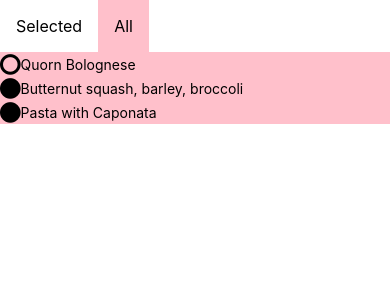
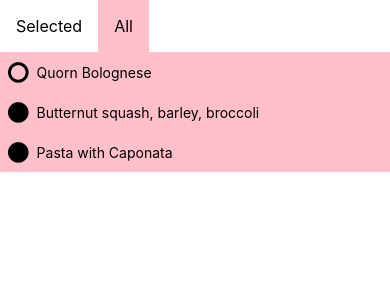
Before and after one commit to danielneal/select-list, a React Native app: screen / in a window 390 px wide. Shown: the top 300 px of the page. Built offline with nearby package versions, Linux system fonts and the light colour scheme.

Commit message:
Add spacing to list items

```diff
--- a/components/ListItems.js
+++ b/components/ListItems.js
@@ -4,7 +4,7 @@ import { FontAwesome } from '@expo/vector-icons';
 const listItems = [{id:1,title:"Quorn Bolognese",selected:false},
                    {id:2,title:"Butternut squash, barley, broccoli",selected:true},
                    {id:3,title:"Pasta with Caponata",selected:true}]
-
+import {spacing} from '../style/constants'
 
 export const ListItems = (props) => {
     return listItems
@@ -12,8 +12,8 @@ export const ListItems = (props) => {
         .map(item=>
               <View style={styles.container} key={item.id}>
               {item.selected ?
-               <FontAwesome name="circle" size={24} color="black" />:
-               <FontAwesome name="circle-o" size={24} color="black" /> }
+               <FontAwesome style={styles.icon} name="circle" size={24} color="black" />:
+               <FontAwesome style={styles.icon} name="circle-o" size={24} color="black" /> }
               <Text>{item.title}</Text>
               </View>)
 }
@@ -25,5 +25,9 @@ const styles = StyleSheet.create({
         backgroundColor:'pink',
         alignItems: 'center',
         justifyContent: 'flex-start',
+        padding:spacing.sp2
     },
+    icon: {
+       marginRight:spacing.sp2
+    }
 });
```
